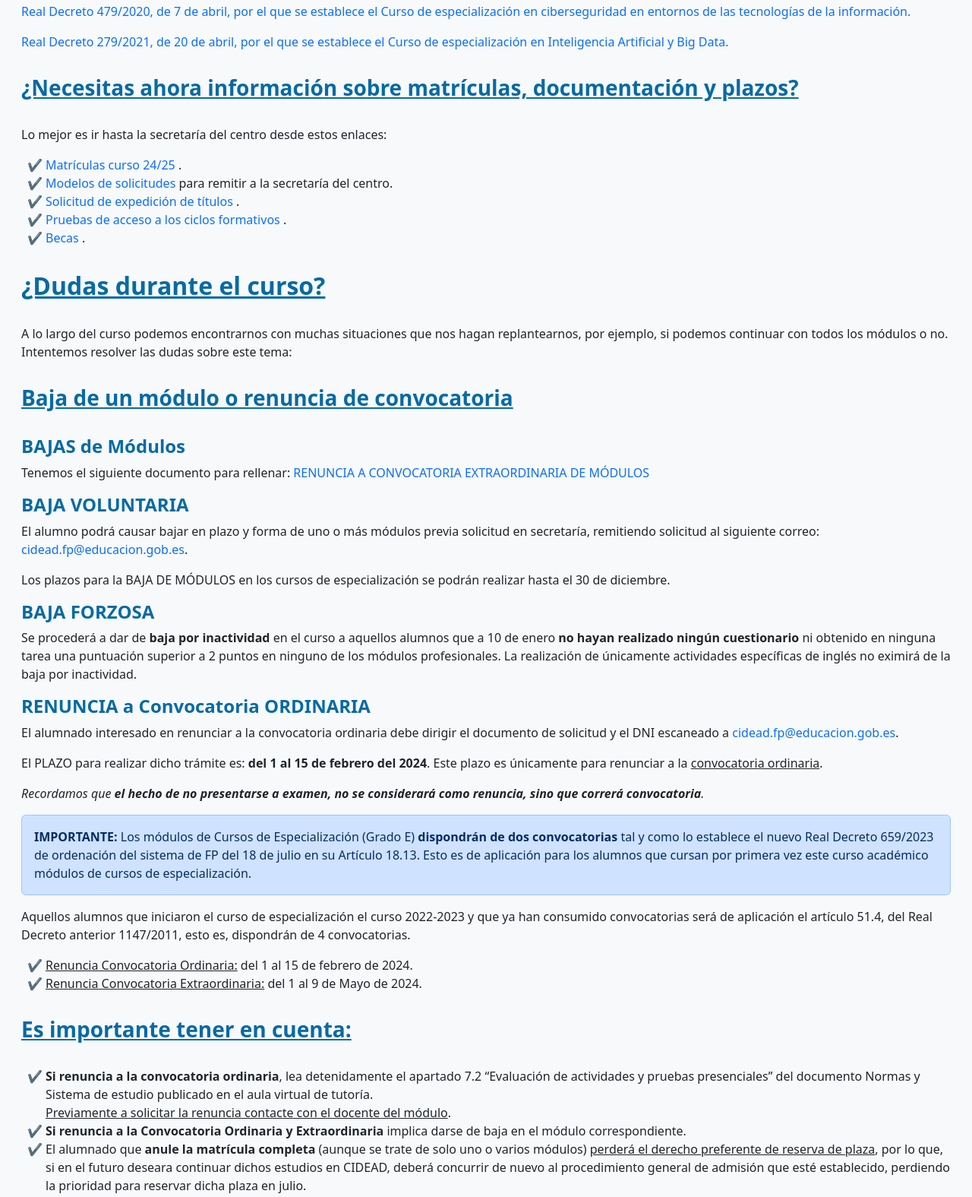
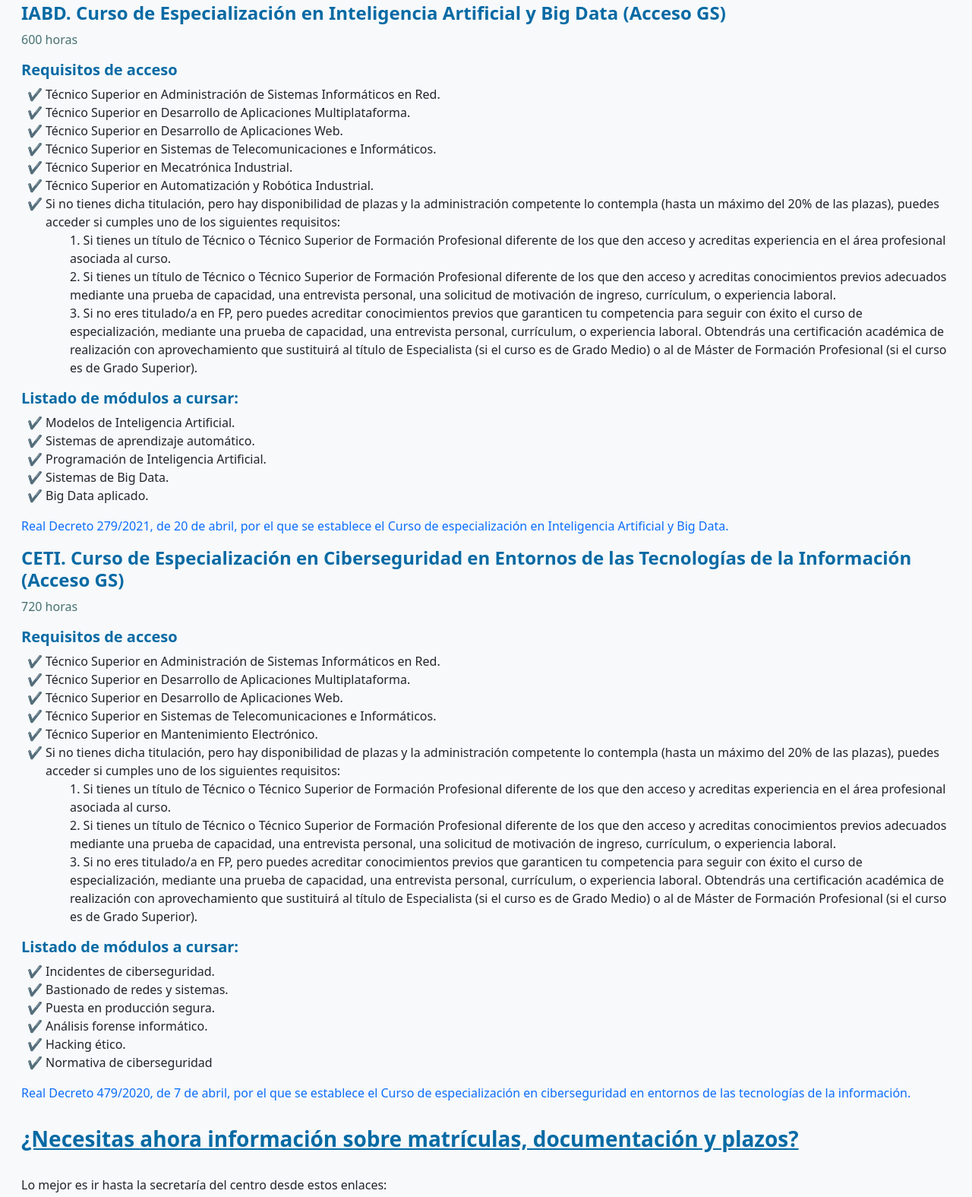
Before and after one commit to JagMolar/Info_CE, a plain HTML site: page index.html in a window 1280 px wide. Shown: the part 623-2198 px from the top of the page at 76% size. Drawn offline with nearby package versions, Linux system fonts and the light colour scheme.

Commit message:
Actualizados datos estudios

```diff
--- a/assets/css/main.css
+++ b/assets/css/main.css
@@ -40,6 +40,10 @@ h2,h3,h4.headline{
   margin-bottom: 2rem;
 }
 
+h4.access{
+  margin-bottom: 0;
+}
+
 span {
     color: rgba(61, 105, 105, 0.945);
     font-size:medium;
@@ -62,8 +66,13 @@ span.update {
     suffix:" ";
   }
 
-li {
+  ul li {
     list-style: check;
+}
+
+ol li{
+  list-style-type: decimal;
+  list-style-position: inside;
 }
 
 a{
--- a/index.html
+++ b/index.html
@@ -33,16 +33,96 @@
                 <li>Lee la <a href="./download/GuiaAlumnado_FP.pdf" target="_blank" rel="noopener noreferrer">Guía del alumno</a>.</li>
                 <li>Lee el documento del  <a href="./download/NORMAS_CE.pdf" target="_blank" rel="noopener noreferrer">Sistema de Estudios y Plan de Trabajo</a>.</li>
             </ul>
+            <h4>IABD. Curso de Especialización en Inteligencia Artificial y Big Data (Acceso GS)</h4>
+            <p><span>600 horas</span></p>
+            <h5>Requisitos de acceso</h5>
+            <ul>
+                <li>Técnico Superior en Administración de Sistemas Informáticos en Red.</li>
+                <li>Técnico Superior en Desarrollo de Aplicaciones Multiplataforma.</li>
+                <li>Técnico Superior en Desarrollo de Aplicaciones Web.</li>
+                <li>Técnico Superior en Sistemas de Telecomunicaciones e Informáticos.</li>
+                <li>Técnico Superior en Mecatrónica Industrial.</li>
+                <li>Técnico Superior en Automatización y Robótica Industrial.</li>
+                <li>
+                    Si no tienes dicha titulación, pero hay disponibilidad de plazas y la administración competente
+                    lo contempla (hasta un máximo del 20% de las plazas), puedes acceder si cumples uno de los siguientes requisitos:
+                    <ol class="access">
+                        <li>
+                            Si tienes un título de Técnico o Técnico Superior de Formación Profesional diferente de los que den
+                            acceso y acreditas experiencia en el área profesional asociada al curso.
+                        </li>
+                        <li>
+                            Si tienes un título de Técnico o Técnico Superior de Formación Profesional diferente de los que den acceso y acreditas conocimientos
+                            previos adecuados mediante una prueba de capacidad, una entrevista personal, una solicitud de motivación de ingreso, currículum, o experiencia laboral.
+                        </li>
+                        <li>
+                            Si no eres titulado/a en FP, pero puedes acreditar conocimientos previos que garanticen
+                            tu competencia para seguir con éxito el curso de especialización, mediante una prueba de capacidad, una
+                            entrevista personal, currículum, o experiencia laboral. Obtendrás una certificación académica de realización con
+                            aprovechamiento que sustituirá al título de Especialista (si el curso es de Grado Medio) o al de
+                            Máster de Formación Profesional (si el curso es de Grado Superior).
+                        </li>
+                    </ol>
+                </li>
+            </ul>
+            <h5>Listado de módulos a cursar:</h5>
+            <ul>
+                <li>Modelos de Inteligencia Artificial.</li>
+                <li>Sistemas de aprendizaje automático.</li>
+                <li>Programación de Inteligencia Artificial.</li>
+                <li>Sistemas de Big Data.</li>
+                <li>Big Data aplicado.</li>
+            </ul>
+            <p>
+                <a href="https://www.boe.es/eli/es/rd/2021/04/20/279" target="_blank" rel="noopener noreferrer">
+                    Real Decreto 279/2021, de 20 de abril, por el que se establece
+                    el Curso de especialización en Inteligencia Artificial y Big Data.
+                </a>
+            </p>
+            <h4 >CETI. Curso de Especialización en Ciberseguridad en Entornos de las Tecnologías de la Información (Acceso GS)</h4>
+            <p><span>720 horas</span></p>
+            <h5>Requisitos de acceso</h5>
+            <ul>
+                <li>Técnico Superior en Administración de Sistemas Informáticos en Red.</li>
+                <li>Técnico Superior en Desarrollo de Aplicaciones Multiplataforma.</li>
+                <li>Técnico Superior en Desarrollo de Aplicaciones Web.</li>
+                <li>Técnico Superior en Sistemas de Telecomunicaciones e Informáticos.</li>
+                <li>Técnico Superior en Mantenimiento Electrónico.</li>
+                <li>
+                    Si no tienes dicha titulación, pero hay disponibilidad de plazas y la administración competente
+                    lo contempla (hasta un máximo del 20% de las plazas), puedes acceder si cumples uno de los siguientes requisitos:
+                    <ol class="access">
+                        <li>
+                            Si tienes un título de Técnico o Técnico Superior de Formación Profesional diferente de los que den
+                            acceso y acreditas experiencia en el área profesional asociada al curso.
+                        </li>
+                        <li>
+                            Si tienes un título de Técnico o Técnico Superior de Formación Profesional diferente de los que den acceso y acreditas conocimientos
+                            previos adecuados mediante una prueba de capacidad, una entrevista personal, una solicitud de motivación de ingreso, currículum, o experiencia laboral.
+                        </li>
+                        <li>
+                            Si no eres titulado/a en FP, pero puedes acreditar conocimientos previos que garanticen
+                            tu competencia para seguir con éxito el curso de especialización, mediante una prueba de capacidad, una
+                            entrevista personal, currículum, o experiencia laboral. Obtendrás una certificación académica de realización con
+                            aprovechamiento que sustituirá al título de Especialista (si el curso es de Grado Medio) o al de
+                            Máster de Formación Profesional (si el curso es de Grado Superior).
+                        </li>
+                    </ol>
+                </li>
+            </ul>
+            <h5>Listado de módulos a cursar:</h5>
+            <ul>
+                <li>Incidentes de ciberseguridad.</li>
+                <li>Bastionado de redes y sistemas.</li>
+                <li>Puesta en producción segura.</li>
+                <li>Análisis forense informático.</li>
+                <li>Hacking ético.</li>
+                <li>Normativa de ciberseguridad</li>
+            </ul>
             <p>
                 <a href="https://www.boe.es/eli/es/rd/2020/04/07/479" target="_blank" rel="noopener noreferrer">
                     Real Decreto 479/2020, de 7 de abril, por el que se establece
                     el Curso de especialización en ciberseguridad en entornos de las tecnologías de la información.
-                </a>
-            </p>
-            <p>
-                <a href="https://www.boe.es/eli/es/rd/2021/04/20/279" target="_blank" rel="noopener noreferrer">
-                    Real Decreto 279/2021, de 20 de abril, por el que se establece
-                    el Curso de especialización en Inteligencia Artificial y Big Data.
                 </a>
             </p>
             <h3 class="headline"><u>¿Necesitas ahora información sobre matrículas, documentación y plazos?</u></h3>
@@ -195,14 +275,14 @@
             <ul>
                 <li>
                     <a href="./download/Rellenar datos para sede presencial.pdf" target="_blank" rel="noopener noreferrer">
-                        Cómo rellerar los datos para la sede presencial Archivo
+                        Cómo rellerar los datos para la sede presencial.
                     </a>
                     <br>
                     <span>En el apartado teléfono poned el número en el que estéis disponibles (Móvil)</span>
                 </li>
                 <li>
                     <a href="./download/Sedes mayo 2024.pdf" target="_blank" rel="noopener noreferrer">
-                        Sedes disponibles en la Convocatoria Extraordinaria 2024 Archivo
+                        Sedes disponibles en la Convocatoria Extraordinaria 2024.
                     </a>
                 </li>
                 <li>
@@ -351,6 +431,9 @@
                             Consulta las FAQs
                         </a>
                     </p>
+                    <p>
+                        <a href="https://todofp.es/inicio.html" target="_blank" rel="noopener noreferrer">Visita TodoFP</a>
+                    </p>
                   </div>
                   <div class="col">
                     <span class="text-body-secondary text-center">Jag Molar ⭐ 2024</span>
```
Also changed, not shown: FAQS.html (+1 -1 lines).
